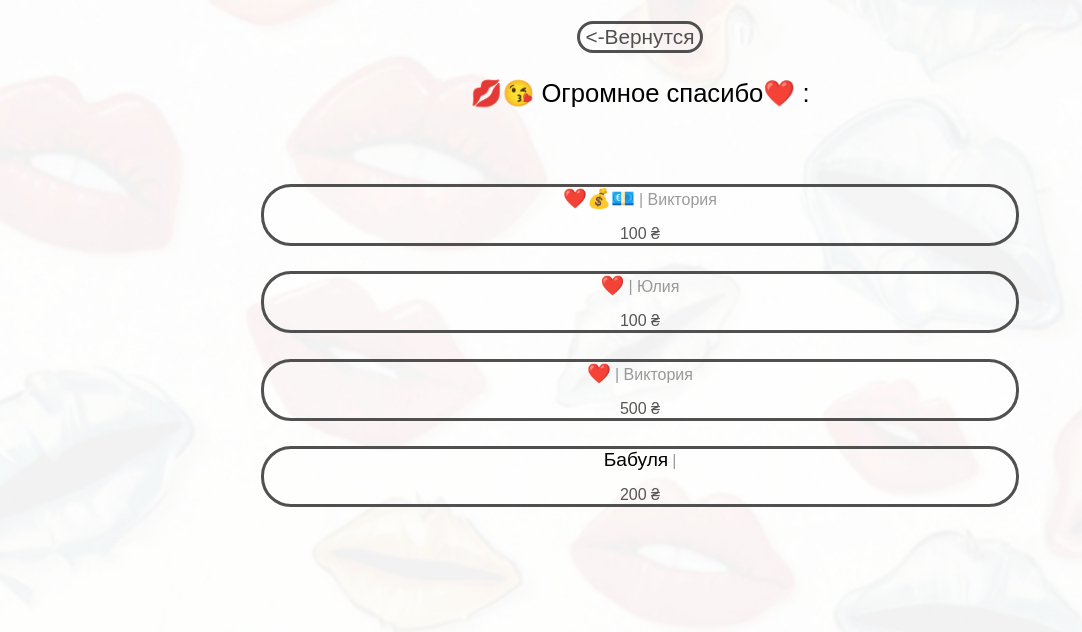
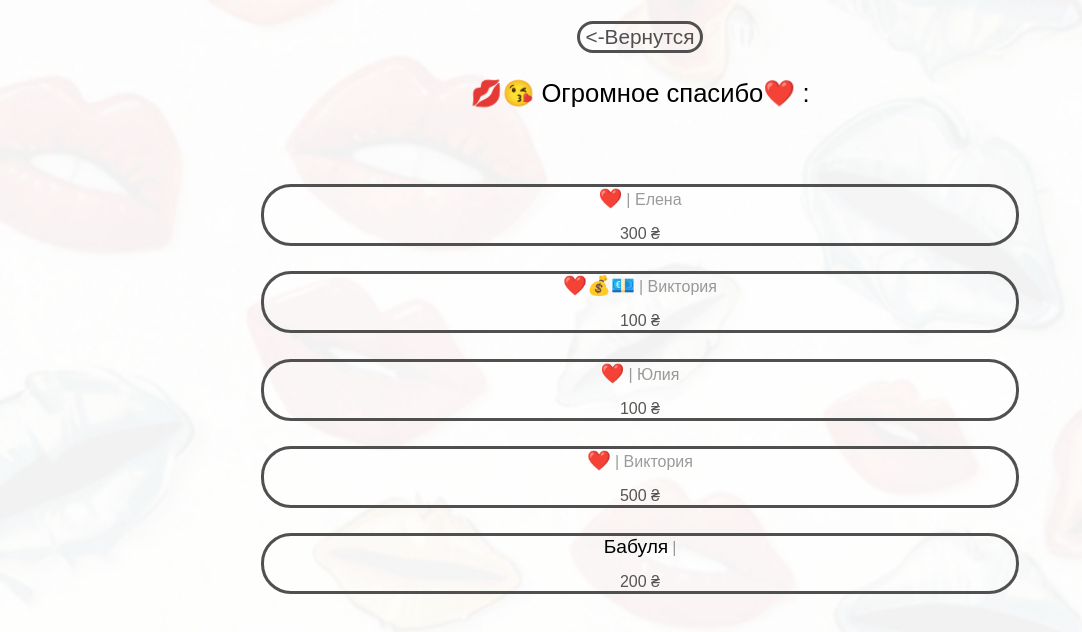
Before and after one commit to Danyap1h/thank-you, a plain HTML site: page donater.html in a window 1280 px wide. Shown: the whole page, without its empty margins (0-1082 px from the left). Drawn offline with Linux system fonts and the light colour scheme.

Commit message:
Update donater.html

```diff
--- a/donater.html
+++ b/donater.html
@@ -26,6 +26,13 @@
 
 
 
+
+
+        <div class="donater">
+            <span class="name">❤️</span>
+            <span class="user_name">Елена</span>
+            <div class="grn">300</div>
+        </div>
 
         <div class="donater">
             <span class="name">❤️💰💶</span>
```
